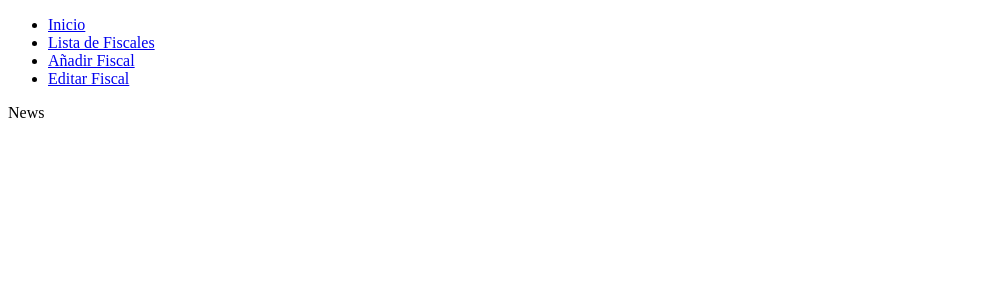
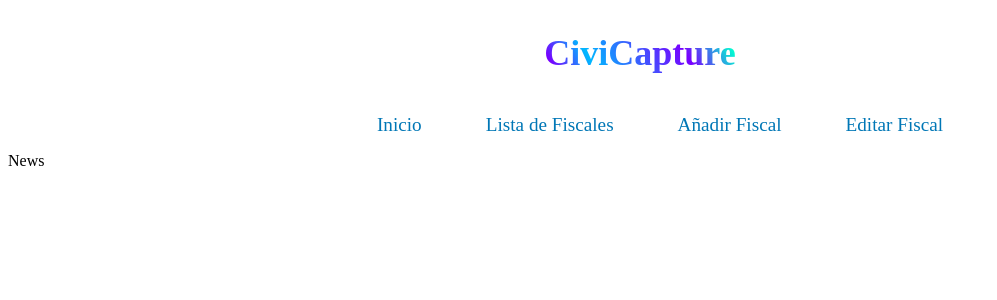
Before and after one commit to vakorunn/civicapture, a React (Vite) app: page / in a window 1280 px wide. Shown: the top 300 px of the page, without its empty margins (0-997 px from the left). Built offline with nearby package versions, Linux system fonts and the light colour scheme.

Commit message:
Se añaden nuevas caracteristicas a los componentes

```diff
--- a/src/components/MemberDetails/MemberDetails.jsx
+++ b/src/components/MemberDetails/MemberDetails.jsx
@@ -1,6 +1,6 @@
 import React from 'react'
 
-import { useLocation, useParams } from 'react-router-dom'
+import { useLocation } from 'react-router-dom'
 
 const MemberDetails = () => {
     const location = useLocation()
@@ -35,7 +35,6 @@ const MemberDetails = () => {
             <p>Sección Electoral:{memberData.votingPlace.electoralSection}</p>
             <p>Mesa:{memberData.votingPlace.table}</p>
             <p>Orden:{memberData.votingPlace.order}</p>
-            {/* <p>{member.description}</p> */}
         </div>
     )
 }
--- a/src/components/Navbar/Navbar.jsx
+++ b/src/components/Navbar/Navbar.jsx
@@ -1,23 +1,27 @@
 import React from 'react'
 
+import './Navbar.css'
+
 import { NavLink } from 'react-router-dom'
+import MainTittle from  '../MainTittle/MainTittle'
 
 const Navbar = () => {
   return (
     <header>
+      <MainTittle />
       <nav>
-        <ul>
-          <li>
-            <NavLink className='link' to='/'>Inicio</NavLink>
+        <ul className='navbar'>
+          <li className='navbar-element'>
+            <NavLink className='navbar-element__link' to='/'>Inicio</NavLink>
           </li>
-          <li>
-            <NavLink className='link' to='/listaFiscales'>Lista de Fiscales</NavLink>
+          <li className='navbar-element'>
+            <NavLink className='navbar-element__link' to='/listaFiscales'>Lista de Fiscales</NavLink>
           </li>
-          <li>
-            <NavLink className='link' to='/añadirFiscal'>Añadir Fiscal</NavLink>
+          <li className='navbar-element'>
+            <NavLink className='navbar-element__link' to='/añadirFiscal'>Añadir Fiscal</NavLink>
           </li>
-          <li>
-            <NavLink className='link' to='/editarFiscal'>Editar Fiscal</NavLink>
+          <li className='navbar-element'>
+            <NavLink className='navbar-element__link' to='/editarFiscal'>Editar Fiscal</NavLink>
           </li>
         </ul>
       </nav>
```
